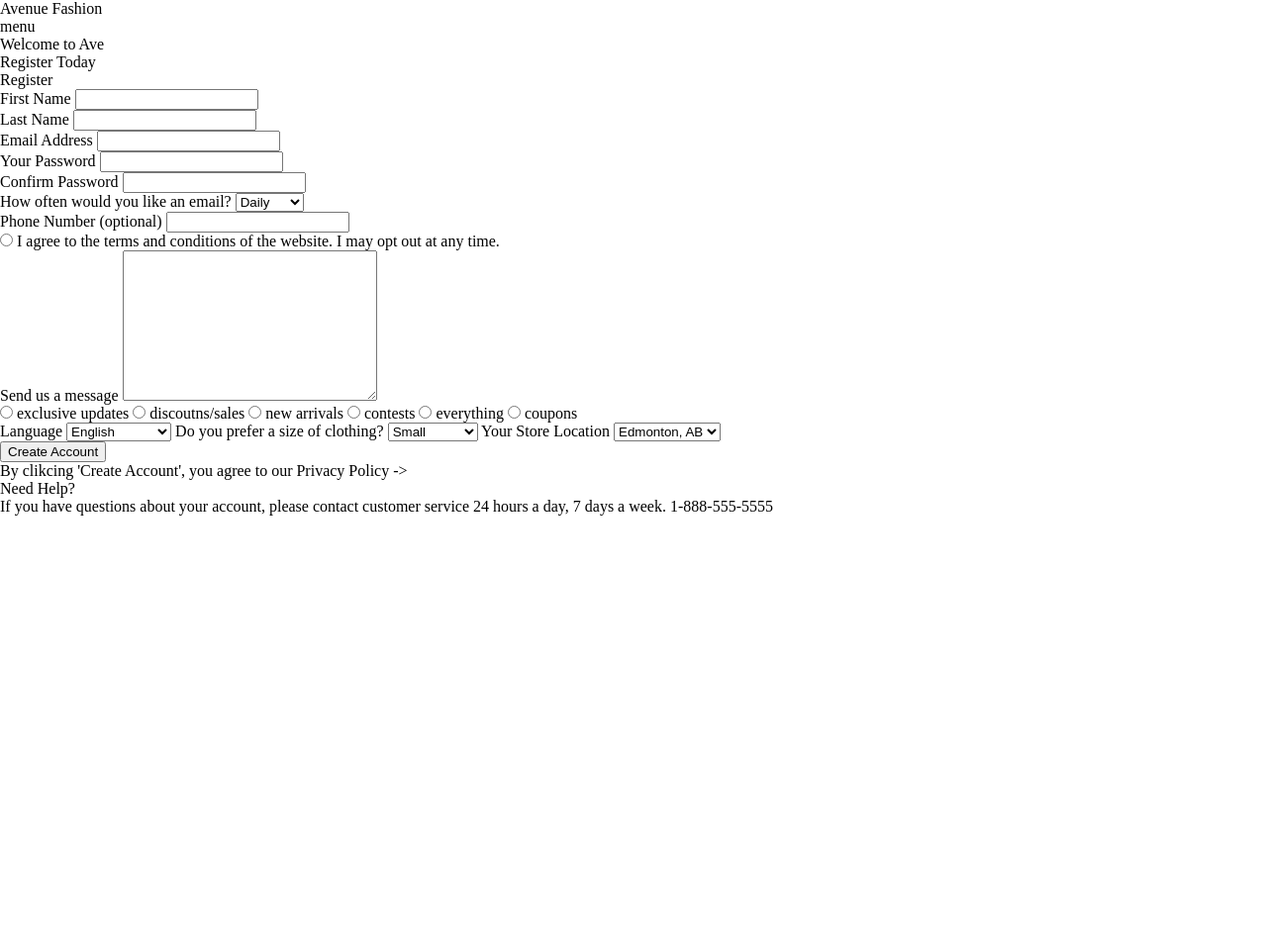
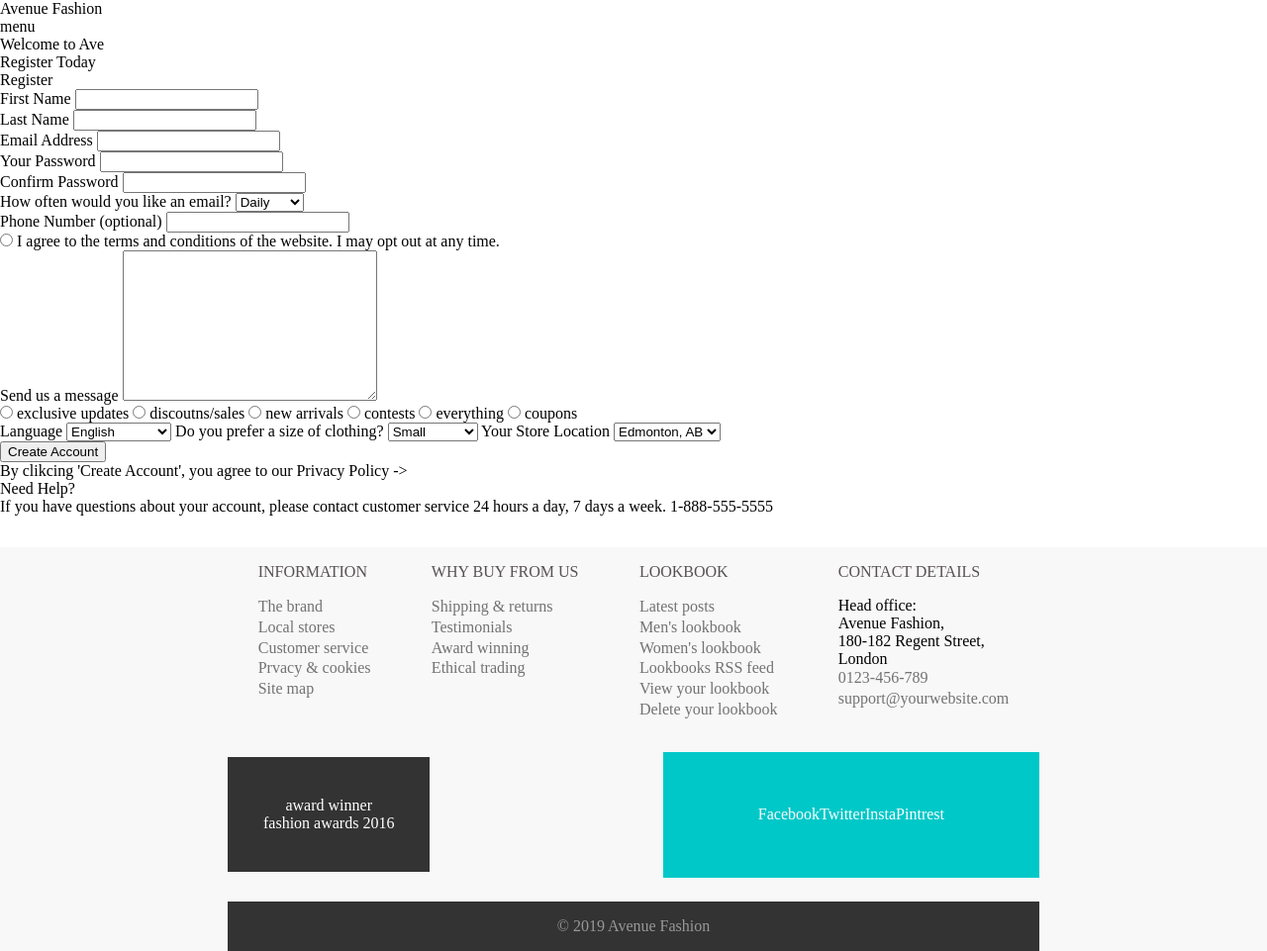
Before and after one commit to CodyRush/avenue-fashion, a website: page src/index.html in a window 1280 px wide. Shown: the whole page at 99% size. Before the commit the page ends 800 px from the top, so only its background shows below. Drawn offline with Linux system fonts and the light colour scheme.

Commit message:
Finished markup and styled footer

```diff
--- a/src/index.html
+++ b/src/index.html
@@ -111,13 +111,69 @@
 
             <section class="support">
                 <h2>Need Help?</h2>
-                <p>If you have questions about your account, please contact <span class="legal-link">customer service</span> 24 hours a day, 7 days a week. <span class="phone-number">1-888-555-5555</span></p>
+                <p>If you have questions about your account, please contact <span class="legal-link">customer
+                        service</span> 24 hours a day, 7 days a week. <span class="phone-number">1-888-555-5555</span>
+                </p>
             </section>
         </form>
     </main>
 
     <footer>
 
+        <div class="center-container">
+            <div class="links-container flex-around-start">
+                <ul>
+                    <li class="link-heading">information</li>
+                    <li class="link">The brand</li>
+                    <li class="link">Local stores</li>
+                    <li class="link">Customer service</li>
+                    <li class="link">Prvacy &amp; cookies</li>
+                    <li class="link">Site map</li>
+                </ul>
+                <ul>
+                    <li class="link-heading">why buy from us</li>
+                    <li class="link">Shipping &amp; returns</li>
+                    <li class="link">Testimonials</li>
+                    <li class="link">Award winning</li>
+                    <li class="link">Ethical trading</li>
+                </ul>
+                <ul>
+                    <li class="link-heading">lookbook</li>
+                    <li class="link">Latest posts</li>
+                    <li class="link">Men's lookbook</li>
+                    <li class="link">Women's lookbook</li>
+                    <li class="link">Lookbooks RSS feed</li>
+                    <li class="link">View your lookbook</li>
+                    <li class="link">Delete your lookbook</li>
+                </ul>
+                <ul>
+                    <li class="link-heading">contact details</li>
+                    <li class="address">Head office:<br>Avenue Fashion, <br> 180-182 Regent Street, <br> London</li>
+                    <li class="link">0123-456-789</li>
+                    <li class="link">support@yourwebsite.com</li>
+                </ul>
+            </div>
+
+            <div class="social-media flex-between-center">
+                <section class="award">
+                    <h2 class="sm-header">award winner</h2>
+                    <p class="sm-tag">fashion awards 2016</p>
+                </section>
+                <section class="sm-icons">
+                    <ul class="flex-evenly-center">
+                        <li>Facebook</li>
+                        <li>Twitter</li>
+                        <li>Insta</li>
+                        <li>Pintrest</li>
+                    </ul>
+                </section>
+            </div>
+
+            <div class="foot-bar">
+               <p> &copy; 2019 Avenue Fashion</p>
+            </div>
+        </div>
+
     </footer>
 
 </body>
--- /dev/null
+++ b/src/scss/init/_colors.scss
@@ -0,0 +1,5 @@
+$primary-dark: #333;
+$primary-light: #00c8c8;
+$type-dark: #575153;
+$type-dark-2: #727272;
+$type-light: #989898;
--- a/src/scss/init/_index.scss
+++ b/src/scss/init/_index.scss
@@ -1 +1,2 @@
 @import "reset";
+@import "colors";
--- /dev/null
+++ b/src/scss/layout/_container.scss
@@ -0,0 +1,4 @@
+.center-container {
+    max-width: 820px;
+    margin: 0 auto;
+}
--- /dev/null
+++ b/src/scss/layout/_flex.scss
@@ -0,0 +1,16 @@
+.flex-around-start {
+    display: flex;
+    justify-content: space-around;
+}
+
+.flex-evenly-center {
+    display: flex;
+    justify-content: space-evenly;
+    align-items: center;
+}
+
+.flex-between-center {
+    display: flex;
+    justify-content: space-between;
+    align-items: center;
+}
--- a/src/scss/layout/_index.scss
+++ b/src/scss/layout/_index.scss
@@ -0,0 +1,2 @@
+@import "flex";
+@import "container";
--- a/src/scss/style.scss
+++ b/src/scss/style.scss
@@ -1 +1,3 @@
 @import "init/index";
+@import 'style/index';
+@import "layout/index";
--- /dev/null
+++ b/src/scss/style/_footer.scss
@@ -0,0 +1,41 @@
+footer {
+    background: #f8f8f8;
+}
+
+.links-container {
+    margin: 2rem 0rem;
+    .link-heading {
+        margin: 1rem 0;
+        color: $type-dark;
+        text-transform: uppercase;
+    }
+
+    .link {
+        color: $type-dark-2;
+        line-height: 1.3;
+    }
+}
+
+.social-media {
+    margin-bottom: 1.5rem;
+}
+
+.award {
+    background: $primary-dark;
+    color: #fff;
+    padding: 2.5rem 2.25rem;
+    text-align: center;
+}
+
+.sm-icons {
+    background: $primary-light;
+    padding: 3.4rem 6rem;
+    color: white;
+}
+
+.foot-bar {
+    background: $primary-dark;
+    text-align: center;
+    color: $type-light;
+    padding: 1rem 0;
+}
--- /dev/null
+++ b/src/scss/style/_index.scss
@@ -0,0 +1,4 @@
+@import 'footer';
+@import 'main';
+@import 'nav';
+@import 'header';
```
Also changed, not shown: src/css/style.css, src/scss/style/_header.scss (added), src/scss/style/_main.scss (added), src/scss/style/_nav.scss (added), 1 other file.
